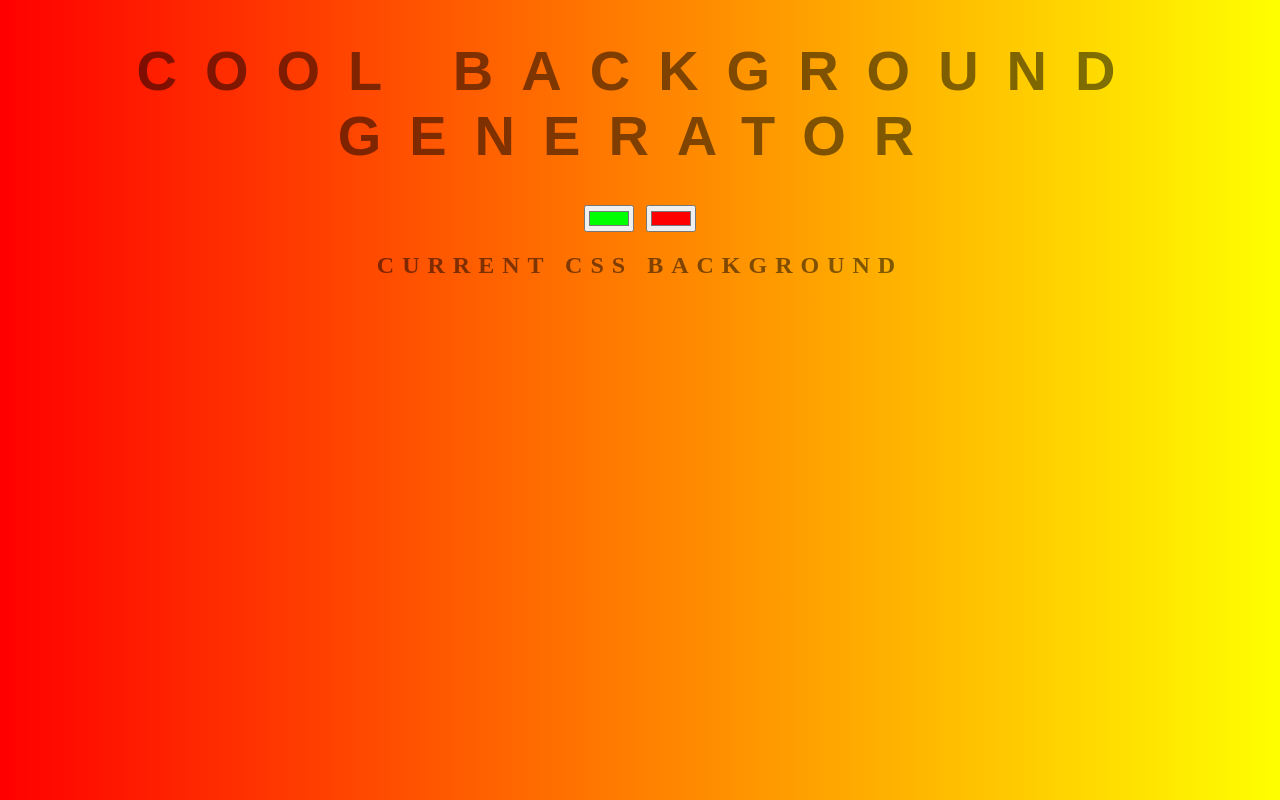
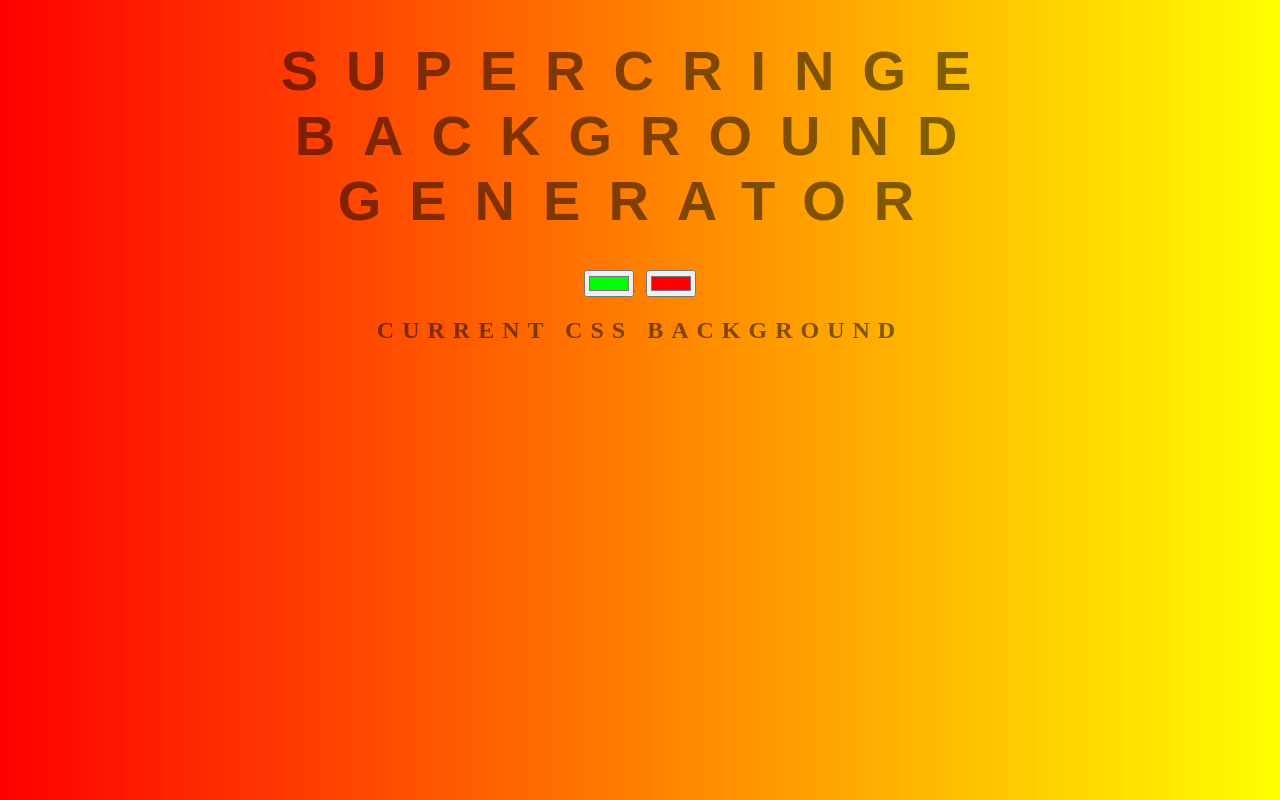
Before and after one commit to ajschaefer/background-generator, a plain HTML site: page index.html in a window 1280 px wide. Drawn offline with Linux system fonts and the light colour scheme.

Commit message:
Andreas push

```diff
--- a/index.html
+++ b/index.html
@@ -5,7 +5,7 @@
 	<link rel="stylesheet" type="text/css" href="style.css">
 </head>
 <body id="gradient">
-	<h1>Cool Background Generator</h1>
+	<h1>SUPERCRINGE Background Generator</h1>
 	<input class="color1" type="color" name="color1" value="#00ff00">
 	<input class="color2" type="color" name="color2" value="#ff0000">
 	<h2>Current CSS Background</h2>
```
